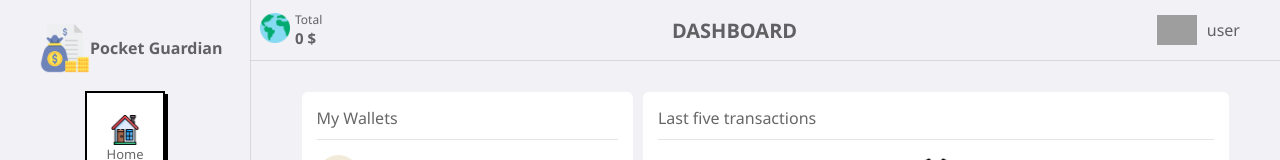
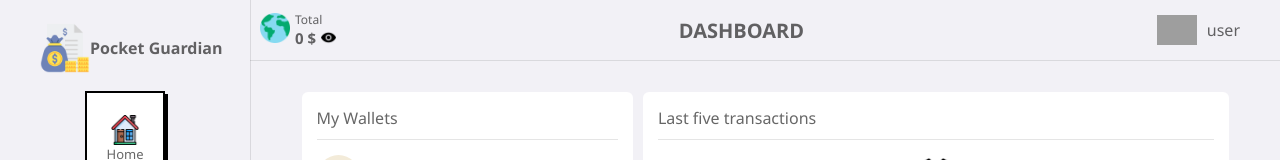
Before and after one commit to phuclevinh2000/Budget-tracker, a React (Create React App) app: page / in a window 1280 px wide. Shown: the top 160 px of the page. Built offline with nearby package versions, Linux system fonts and the light colour scheme; grey boxes are pictures that could not be loaded.

Commit message:
Add hide/hidden for total money

```diff
--- a/src/components/CommonComponents/Navbar/Navbar.scss
+++ b/src/components/CommonComponents/Navbar/Navbar.scss
@@ -29,8 +29,15 @@
       }
 
       .pg-navbar-total-calculate {
+        display: flex;
+        align-items: center;
         font-size: 15px;
         font-weight: 600;
+
+        .pg-navbar-total-calculate-see-icon {
+          margin-left: 5px;
+          height: 15px;
+        }
       }
     }
   }
--- a/src/components/CommonComponents/Navbar/Navbar.tsx
+++ b/src/components/CommonComponents/Navbar/Navbar.tsx
@@ -1,11 +1,13 @@
 import { RootState } from '../../../redux/store';
 import { useSelector } from 'react-redux';
+import { useState } from 'react';
 
 import './Navbar.scss';
 
 import { IncomingExpense } from '../../../types/types';
 
 const Navbar = () => {
+  const [hideTotal, setHideTotal] = useState(false);
   const myExpenses = useSelector(
     (state: RootState) => state.expenseData.expense
   );
@@ -39,7 +41,15 @@ const Navbar = () => {
         <div className='pg-navbar-total'>
           <p className='pg-navbar-total-title'>Total</p>
           <p className='pg-navbar-total-calculate'>
-            {inflowSum - outflowSum} $
+            {hideTotal ? '****' : `${inflowSum - outflowSum} $`}
+            <img
+              className='pg-navbar-total-calculate-see-icon'
+              src={`./assets/icons/notifications/notifications-${
+                hideTotal ? 'hidden' : 'see'
+              }.png`}
+              alt='global'
+              onClick={() => setHideTotal(!hideTotal)}
+            />
           </p>
         </div>
       </div>
--- a/src/data/links.ts
+++ b/src/data/links.ts
@@ -28,4 +28,5 @@ export const listThingsNeedToBeDoneInTheFuture: string[] = [
   'Search',
   'Localization',
   'More meaning full data display',
+  'Dark mode',
 ];
```
